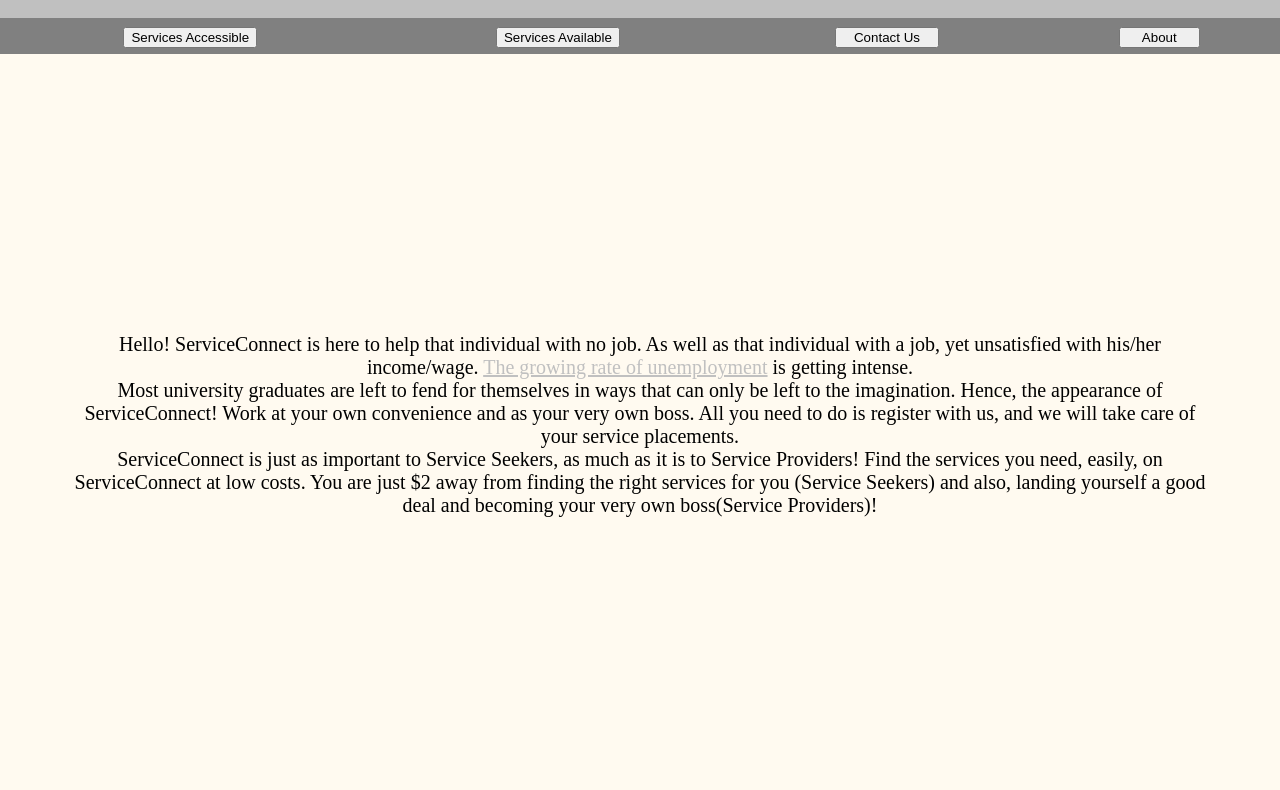
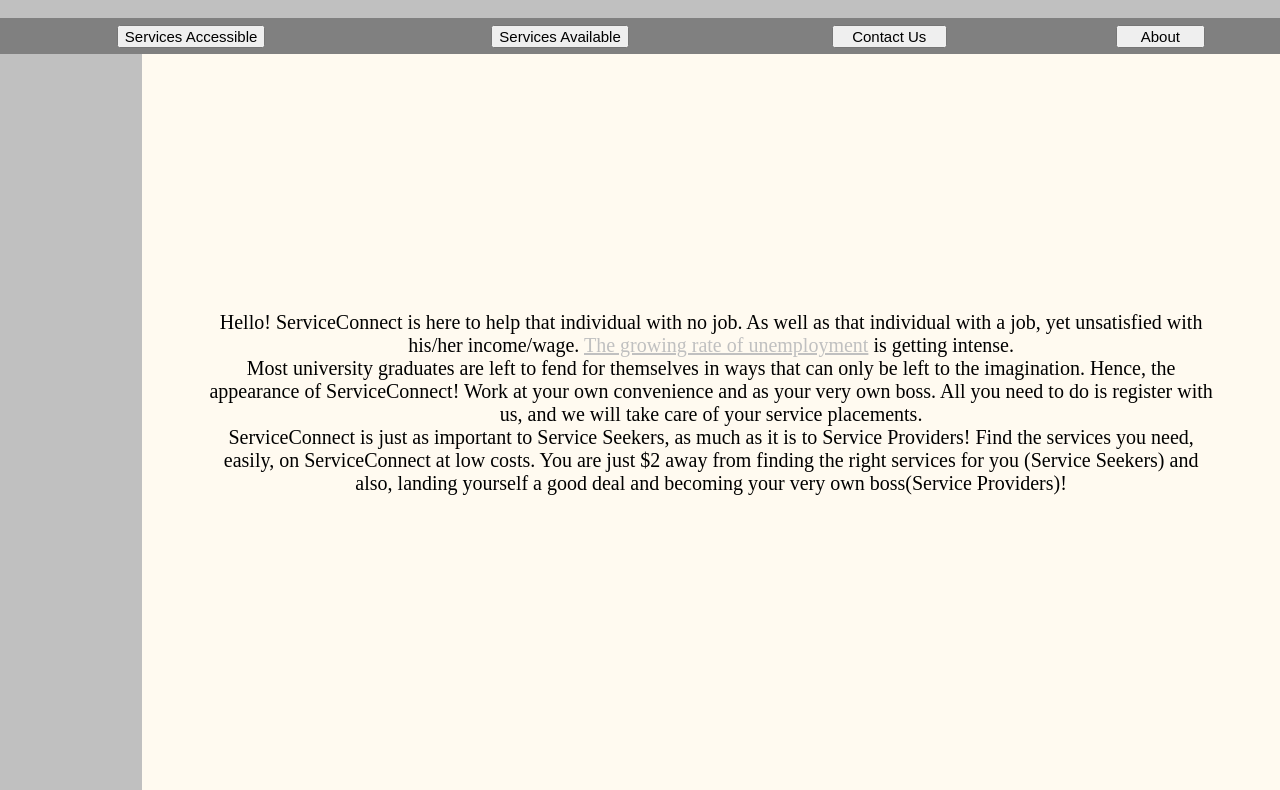
Before and after one commit to ServiceConnect101/Services, a plain HTML site: page AboutUs.html in a window 1280 px wide. Shown: the part 103-893 px from the top of the page. Drawn offline with Linux system fonts and the light colour scheme.

Commit message:
Add files via upload

```diff
--- a/AboutUs.html
+++ b/AboutUs.html
@@ -16,6 +16,8 @@
                     <td colspan=""><a href="./AboutUs" title="Our goal and purpose for ServiceConnect"><button>&nbsp;&nbsp;&nbsp;&nbsp;About&nbsp;&nbsp;&nbsp;&nbsp;</button></a></td>
              </tr>
         <table height="100%" width="100%" cellspacing="0" cellpadding="6" border="0">
+             <tr height="100%" border="0">
+                <td height="1000px" width="5%" bgcolor="silver"></td>
                 <td height="100%" width="40%"><p>Hello! ServiceConnect is here to help that individual with no job. As well as that individual with a job, yet unsatisfied with
                 his/her income/wage. <a href="https://edition.cnn.com/2024/07/30/africa/africa-youth-led-uprisings-intl/index.html" target="_blank">The growing rate of unemployment</a> is getting intense.<br/> Most university graduates are left to fend for themselves in ways that
                 can only be left to the imagination. Hence, the appearance of ServiceConnect! Work at your own convenience and as your very own boss. All you need to do is register with us, and we will take care of
@@ -66,6 +68,9 @@
           padding-top: 20%;
     }
 
+    button{
+        font-size: 15px;
+    }
 
     /*Smartphone portrait*/
     @media only screen and (max-width:768px)
```
Also changed, not shown: contactUs.html (+4 -0 lines), homepage.html (+1 -1 lines), intro.html (+1 -0 lines), serviceavailable.html (+4 -0 lines).
